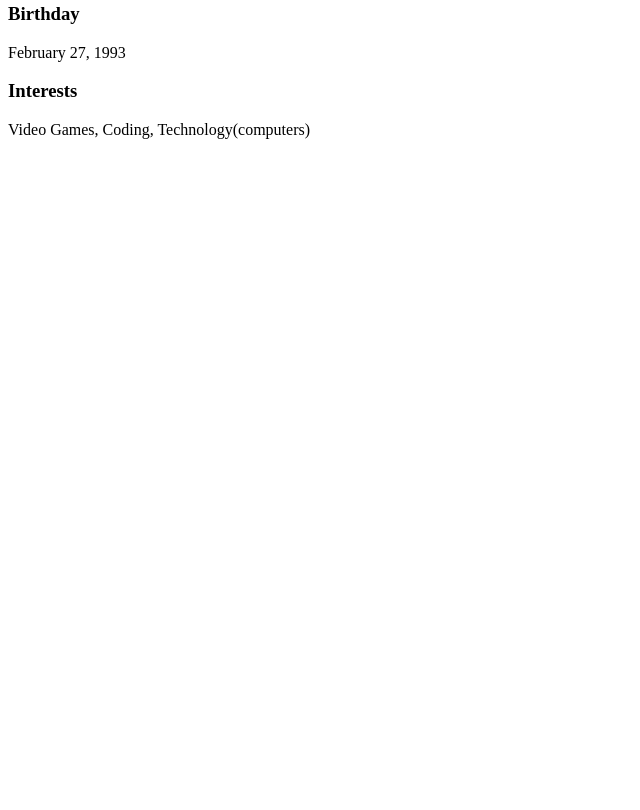
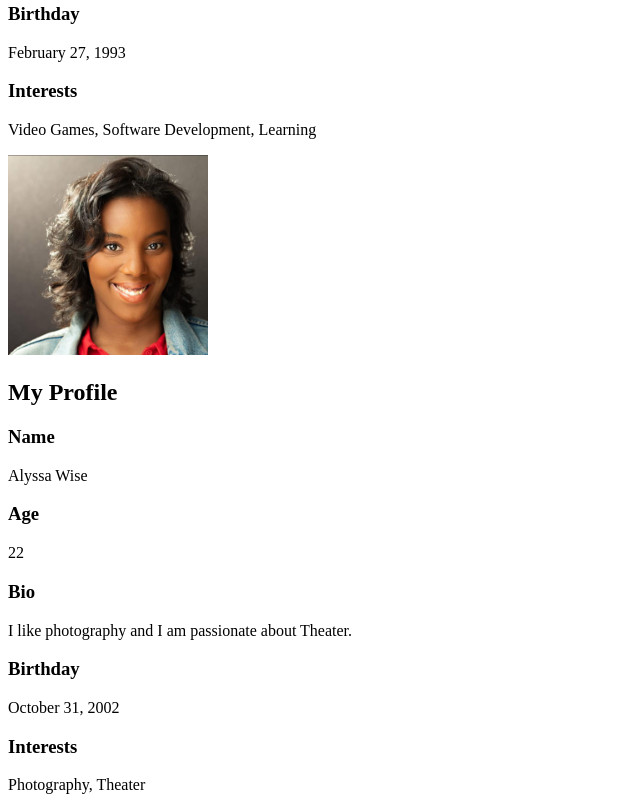
Before and after one commit to blovelace84/Learning_Angular, an Angular app in the folder angular/friend-tracker/: page / in a window 1280 px wide. Shown: the part 580-1390 px from the top of the page, without its empty margins (0-640 px from the left). Before the commit the page ends 800 px from the top, so only its background shows below. Built offline with nearby package versions, Linux system fonts and the light colour scheme.

Commit message:
Adding some inputs and reusing profile info component

```diff
--- a/angular/friend-tracker/src/app/app.component.html
+++ b/angular/friend-tracker/src/app/app.component.html
@@ -1,4 +1,19 @@
 <h1>Friend Tracker</h1>
 <div>
-  <app-profile-info></app-profile-info>
+  <app-profile-info
+    name="Brittani Lovelace"
+    profilePictureUrl="assets/Brittani headshots.jpg"
+    [age]="32"
+    bio="I am an aspiring software developer with a passion for learning new skills in tech to grow in the industry.I also enjoy playing video games."
+    birthday="February 27, 1993"
+    [interests]="['Video Games', 'Software Development', 'Learning']"
+  ></app-profile-info>
+  <app-profile-info
+    [name]="personName"
+    profilePictureUrl="assets/Alyssa.jpg"
+    [age]="22"
+    bio="I like photography and I am passionate about Theater."
+    birthday="October 31, 2002"
+    [interests]="['Photography', 'Theater']"
+  ></app-profile-info>
 </div>
--- a/angular/friend-tracker/src/app/app.component.ts
+++ b/angular/friend-tracker/src/app/app.component.ts
@@ -10,4 +10,5 @@ import { ProfileInfoComponent } from "./profile-info/profile-info.component";
 })
 export class AppComponent {
   title = 'friend-tracker';
+  personName = "Alyssa Wise";
 }
--- a/angular/friend-tracker/src/app/profile-info/profile-info.component.ts
+++ b/angular/friend-tracker/src/app/profile-info/profile-info.component.ts
@@ -1,4 +1,4 @@
-import { Component } from '@angular/core';
+import { Component, input, Input } from '@angular/core';
 
 @Component({
   selector: 'app-profile-info',
@@ -7,14 +7,10 @@ import { Component } from '@angular/core';
   styleUrl: './profile-info.component.css'
 })
 export class ProfileInfoComponent {
-  name = "Brittani Lovelace";
-  profilePictureUrl = "assets/Brittani headshots.jpg";
-  age = 32;
-  bio = "I like to play video games and I am passionate about computers and coding.";
-  birthday = "February 27, 1993";
-  interests = [
-    "Video Games",
-    "Coding",
-    "Technology(computers)",
-  ]
+  @Input() name = "";
+  @Input() profilePictureUrl = "";
+  @Input() age = 0;
+  @Input() bio = "I like to play video games and I am passionate about computers and coding.";
+  @Input() birthday = "February 27, 1993";
+  @Input() interests: string[] = [];
 }
```
Also changed, not shown: angular/friend-tracker/public/assets/Alyssa.jpg (added).
